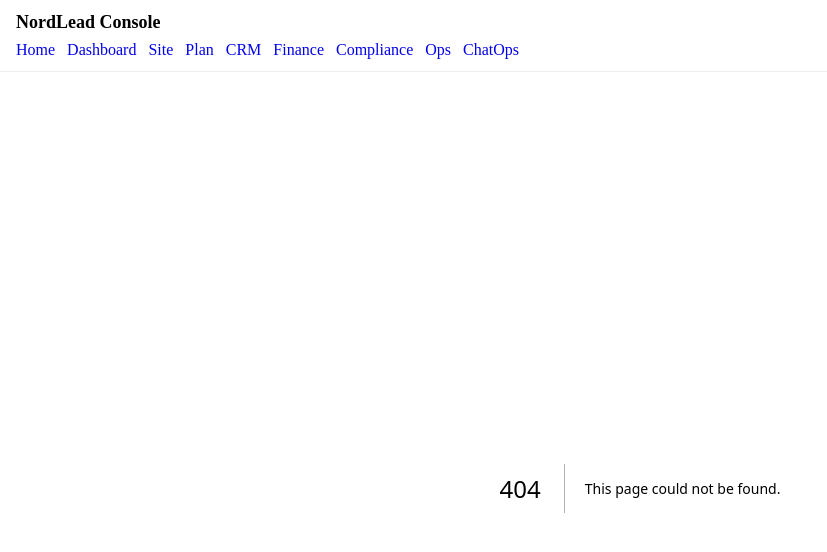
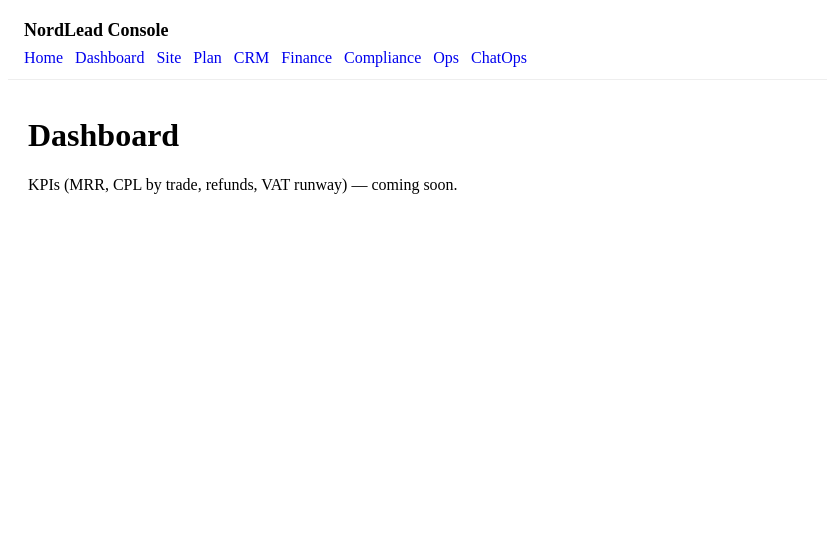
Before and after one commit to AndreasHartov/nordlead-console-nextjs, a Next.js app: page /dashboard in a window 1280 px wide. Before the commit this address had no page. Shown: the top 552 px of the page, without its empty margins (0-827 px from the left). Built offline with nearby package versions, Linux system fonts and the light colour scheme.

Commit message:
scaffold: dashboard page
scaffold: dashboard page

```diff
--- /dev/null
+++ b/app/dashboard/page.tsx
@@ -0,0 +1,8 @@
+export default function Page() {
+  return (
+    <div>
+      <h1>Dashboard</h1>
+      <p>KPIs (MRR, CPL by trade, refunds, VAT runway) — coming soon.</p>
+    </div>
+  );
+}
```
